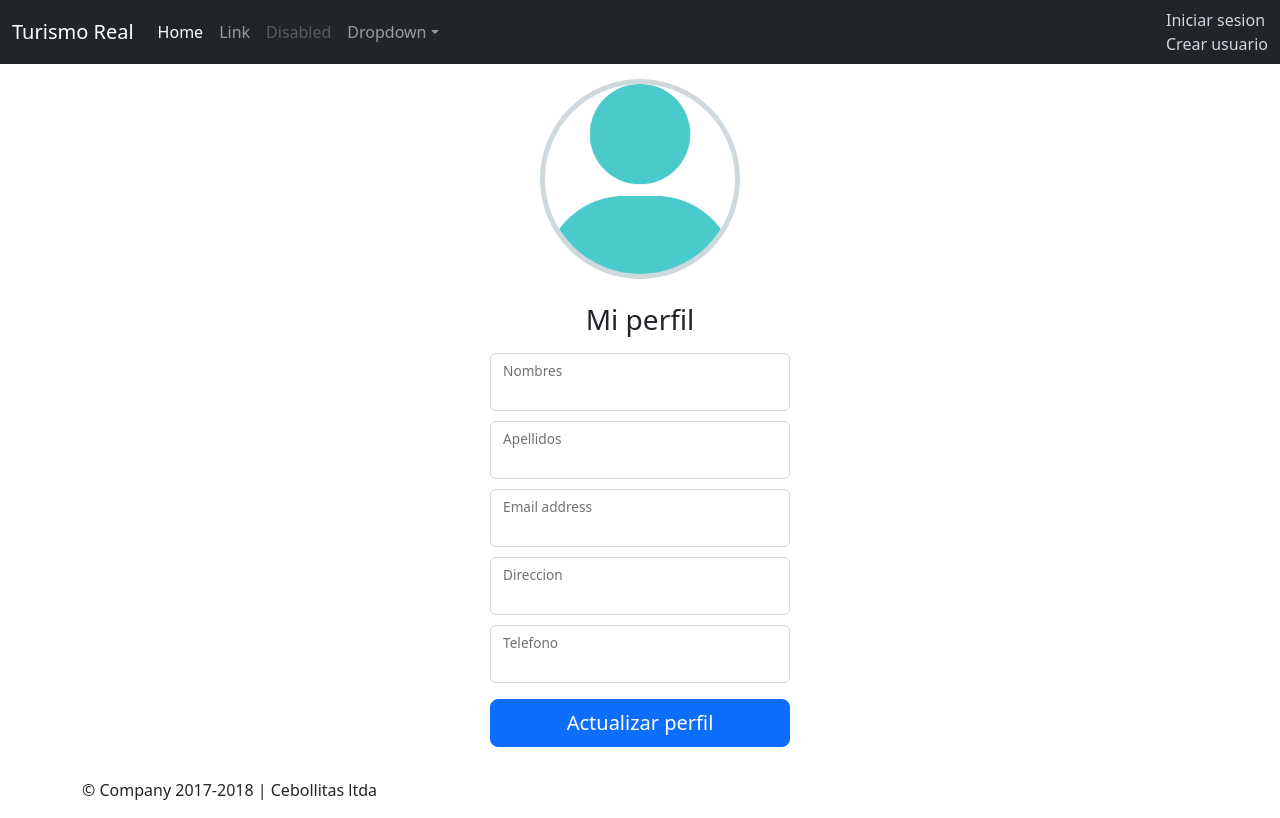
After one commit to Cebollitas-Duoc/Pagina-web, a Django app: template templates/userManager/MyProfile.html in a window 1280 px wide. The commit adds this page. Run offline with Django 4.2, Linux system fonts and the light colour scheme; the template is opened without the code that fills it, so the values that code supplies are empty; style sheets or scripts are compiled from the project's sources.

Commit message:
my profile

```diff
--- a/departamentos/views.py
+++ b/departamentos/views.py
@@ -4,6 +4,4 @@ from userManager.authAPI import isSessionValid
 # Create your views here.
 
 def Home(request):
-    context = {
-    }
-    return render(request, "departamentos/home.html", context)
+    return render(request, "departamentos/home.html")
--- /dev/null
+++ b/static/css/myProfile.css
@@ -0,0 +1,6 @@
+#profilePicture {
+  width: 200px;
+  border-radius: 200px;
+  border: 5px solid #cfd8dc;
+}
+/*# sourceMappingURL=myProfile.css.map */
--- /dev/null
+++ b/static/css/myProfile.scss
@@ -0,0 +1,6 @@
+$picture-size: 200px;
+#profilePicture{
+    width: $picture-size;
+    border-radius: $picture-size;
+    border: 5px solid #cfd8dc;
+}
--- a/templates/BaseTemplate.html
+++ b/templates/BaseTemplate.html
@@ -46,23 +46,7 @@
                 </ul>
               </li>
             </ul>
-
-            {% if isLogged %}
-            <div id="miniProfile">
-              <div>
-                <p class="name">{{usrName}}</p>
-                <div class="logout">
-                  <a href="{% url 'userManager:LogOut' %}">logOut</a>
-                </div>
-              </div>
-              <img src="{% static usrImg %}" alt="">
-            </div>
-            {% else %}
-            <div id="ingreso" class="d-flex flex-column">
-              <a class="login" href="{% url 'userManager:Login' %}">Iniciar sesion</a>
-              <a class="createUser" href="{% url 'userManager:CreateUser' %}">Crear usuario</a>
-            </div>
-            {% endif %}
+            {% include 'MiniProfile.html' %}
           </div>
         </div>
     </nav>
--- /dev/null
+++ b/templates/MiniProfile.html
@@ -0,0 +1,20 @@
+{% load static %}
+
+{% if isLogged %}
+<div id="miniProfile">
+    <div>
+    <p class="name">{{usrName}}</p>
+    <div class="logout">
+        <a href="{% url 'userManager:LogOut' %}">logOut</a>
+    </div>
+    </div>
+    <a href="{% url 'userManager:MyProfile' %}">
+        <img src="{% static usrImg %}" alt="">
+    </a>
+</div>
+{% else %}
+<div id="ingreso" class="d-flex flex-column">
+    <a class="login" href="{% url 'userManager:Login' %}">Iniciar sesion</a>
+    <a class="createUser" href="{% url 'userManager:CreateUser' %}">Crear usuario</a>
+</div>
+{% endif %}
--- /dev/null
+++ b/templates/userManager/MyProfile.html
@@ -0,0 +1,55 @@
+{% extends 'BaseTemplate.html' %}
+{% load static %}
+
+{% block css %}
+<link href="{% static 'css/form.css'%}" rel="stylesheet">
+<link href="{% static 'css/myProfile.css'%}" rel="stylesheet">
+{% endblock css %}
+
+{% block js %}
+<script src="{% static 'js/Form.js'%}"></script>
+<script src="{% static 'js/UpdateProfile.js'%}"></script>
+{% endblock js %}
+
+{% block wrapper %}
+
+<main class="form-signin w-100 m-auto text-center">
+    <form>
+        <img id="profilePicture" class="mb-4 m-auto" src="{% static usrImg %}" alt="" width="100">
+        <h1 class="h3 mb-3 fw-normal">Mi perfil</h1>
+        <!-- datos usuario -->
+        <div class="form-floating">
+            <input type="nombres" class="form-control" id="floatingNombres" value="{{ profile.names }}">
+            <label for="floatingInput">Nombres</label>
+        </div>
+
+        <div class="form-floating">
+            <input type="apellidos" class="form-control" id="floatingApellidos" value="{{ profile.lastnames }}">
+            <label for="floatingInput">Apellidos</label>
+        </div>
+
+        <div class="form-floating">
+            <input type="email" class="form-control" id="floatingEmail" value="{{ profile.email }}">
+            <label for="floatingInput">Email address</label>
+        </div>
+
+        <div class="form-floating">
+            <input type="direccion" class="form-control" id="floatingDireccion" value="{{ profile.address }}">
+            <label for="floatingInput">Direccion</label>
+        </div>
+
+        <div class="form-floating">
+            <input type="telefono" class="form-control" id="floatingTelefono"value="{{ profile.phone }}">
+            <label for="floatingInput">Telefono</label>
+        </div>
+
+        <div class="checkbox mb-3">
+
+        </div>
+        <button id="CreateUserButton" class="w-100 btn btn-lg btn-primary" type="button">Actualizar perfil</button>
+    </form>
+    {% include 'FormErrorMessage.html' %}
+</main>
+
+
+{% endblock wrapper %}
--- a/userManager/authAPI.py
+++ b/userManager/authAPI.py
@@ -20,3 +20,19 @@ def isSessionValid(request):
         r = json.loads(response.text)
         return (r["Valid"], r["userId"])
     return (False, 0)
+
+def getSessionProfile(request):
+    url = "http://api.mrmeme.cl/profile/getsessionprofile/"
+
+    payload={}
+    files={}
+    headers = {
+    'SessionKey': request.COOKIES["SessionKey"]
+    }
+
+    response = requests.request("GET", url, headers=headers, data=payload, files=files)
+
+    if response.status_code == 200:
+        r = json.loads(response.text)
+        return r
+    #TODO: que hace en caso de que no sea codigo 200
--- a/userManager/urls.py
+++ b/userManager/urls.py
@@ -7,4 +7,5 @@ urlpatterns = [
     path('login', views.Login, name="Login"),
     path('createuser', views.CreateUser, name="CreateUser"),
     path('logout', views.LogOut, name="LogOut"),
+    path('myprofile', views.MyProfile, name="MyProfile"),
 ]
```
Also changed, not shown: userManager/views.py (+33 -5 lines), static/js/UpdateProfile.js (added), 2 other files.
